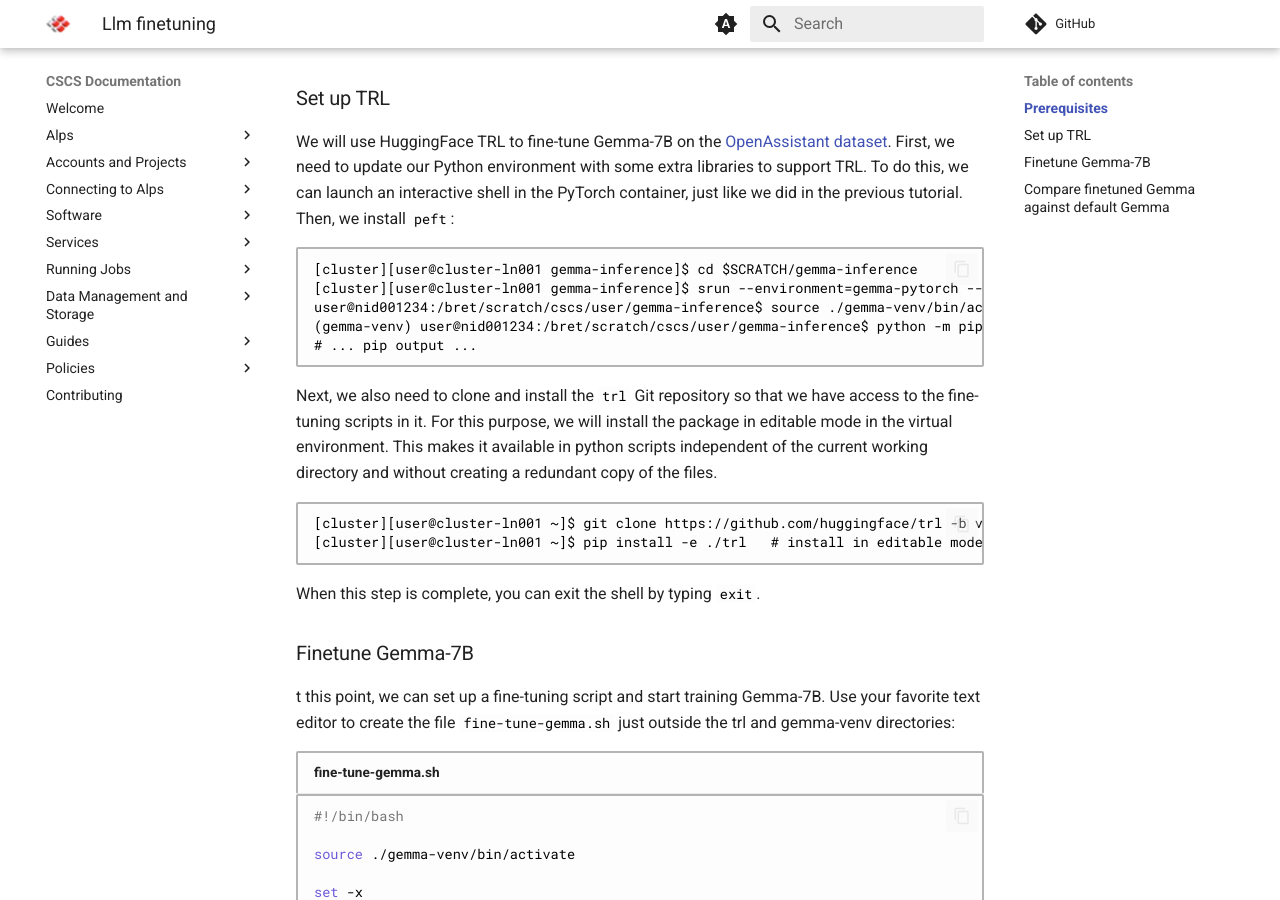
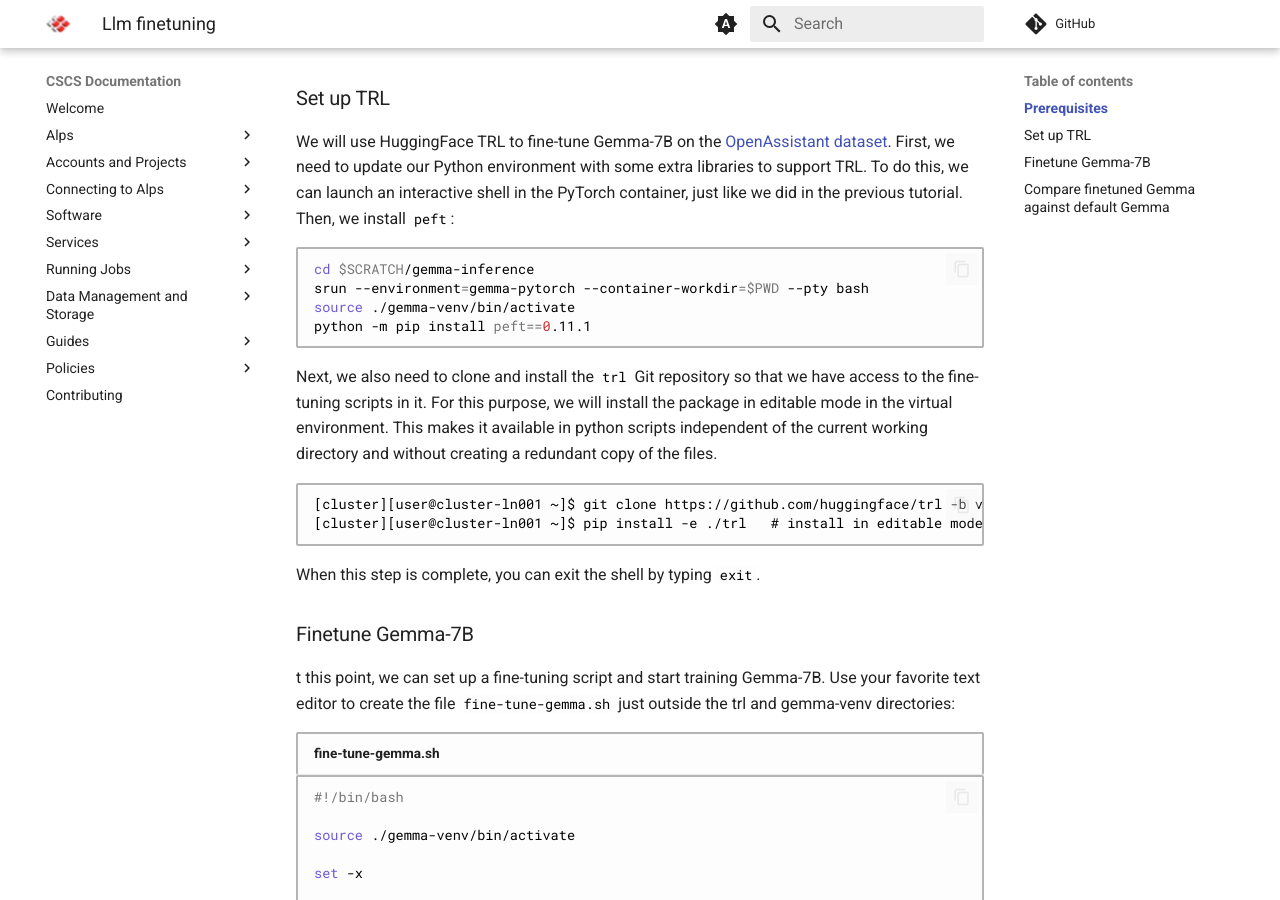
Before and after one commit to nickjbrowning/cscs-docs, an MkDocs documentation site: the page built from docs/guides/mlp_tutorials/llm-finetuning.md, in a window 1280 px wide and 900 px high, scrolled down 556 px. Built offline with MkDocs 1.6.1 and Material for MkDocs 9.7.7, drawn with Linux system fonts in a browser that asks for light colours; comment, search, counter and statistics services are not loaded.

Commit message:
Update docs/guides/mlp_tutorials/llm-finetuning.md
Co-authored-by: Mikael Simberg <mikael.simberg@iki.fi>

````diff
--- a/docs/guides/mlp_tutorials/llm-finetuning.md
+++ b/docs/guides/mlp_tutorials/llm-finetuning.md
@@ -14,12 +14,11 @@
 
 We will use HuggingFace TRL to fine-tune Gemma-7B on the [OpenAssistant dataset](https://huggingface.co/datasets/OpenAssistant/oasst_top1_2023-08-25). First, we need to update our Python environment with some extra libraries to support TRL. To do this, we can launch an interactive shell in the PyTorch container, just like we did in the previous tutorial. Then, we install `peft`:
 
-```
-[cluster][user@cluster-ln001 gemma-inference]$ cd $SCRATCH/gemma-inference
-[cluster][user@cluster-ln001 gemma-inference]$ srun --environment=gemma-pytorch --container-workdir=$PWD --pty bash
-user@nid001234:/bret/scratch/cscs/user/gemma-inference$ source ./gemma-venv/bin/activate
-(gemma-venv) user@nid001234:/bret/scratch/cscs/user/gemma-inference$ python -m pip install peft==0.11.1
-# ... pip output ...
+```bash
+cd $SCRATCH/gemma-inference
+srun --environment=gemma-pytorch --container-workdir=$PWD --pty bash
+source ./gemma-venv/bin/activate
+python -m pip install peft==0.11.1
 ```
 
 Next, we also need to clone and install the `trl` Git repository so that we have access to the fine-tuning scripts in it. For this purpose, we will install the package in editable mode in the virtual environment. This makes it available in python scripts independent of the current working directory and without creating a redundant copy of the files.
````
